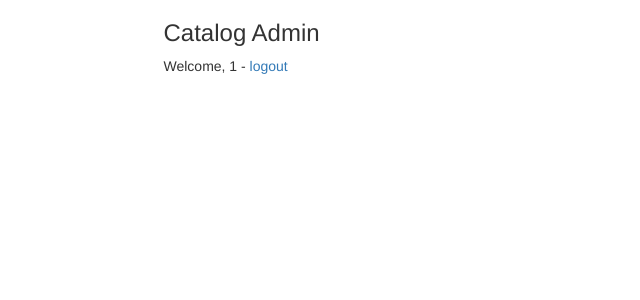
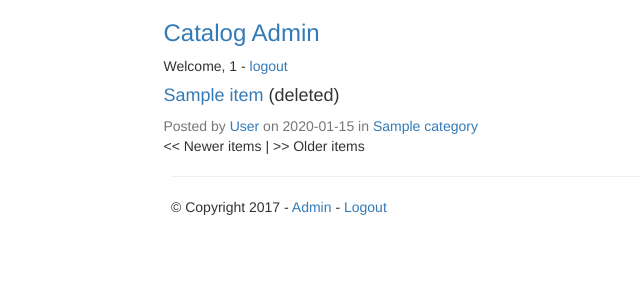
Before and after one commit to bwong199/flask_item_catalog, a Flask app: template flask_catalog/templates/catalog/admin.html in a window 1280 px wide. Shown: the top 300 px of the page, without its empty margins (199-839 px from the left). Run offline with Flask 2, Linux system fonts and the light colour scheme; the visitor is signed in with stand-in values (Sample User, id 1); the template is opened without the code that fills it: most values are stand-ins (such as "Sample title", 1, 10 or a date in 2020); parts of the project's set-up code (start-up, migrations or seed data) failed here and were passed over; some libraries are stand-ins or nearby versions.

Commit message:
Got CRUD done

```diff
--- a/flask_catalog/__init__.py
+++ b/flask_catalog/__init__.py
@@ -1,6 +1,7 @@
 from flask import Flask
 from flask.ext.sqlalchemy import SQLAlchemy
 from flask.ext.migrate import Migrate
+from flaskext.markdown import Markdown
 
 app = Flask(__name__)
 app.config.from_object('settings')
@@ -8,5 +9,8 @@ db = SQLAlchemy(app)
 
 # migrations
 migrate = Migrate(app, db)
+
+# Markdown
+Markdown(app)
 from catalog import views
 from author import views
--- a/flask_catalog/author/models.py
+++ b/flask_catalog/author/models.py
@@ -8,6 +8,8 @@ class Author(db.Model):
 	password = db.Column(db.String(60))
 	is_author = db.Column(db.Boolean)
 
+	items = db.relationship('Item', backref='author', lazy='dynamic')
+
 	def __init__(self, fullname, email, username, password, is_author=False):
 		self.fullname = fullname
 		self.email = email
--- a/flask_catalog/catalog/models.py
+++ b/flask_catalog/catalog/models.py
@@ -24,6 +24,7 @@ class Item(db.Model):
 	publish_date = db.Column(db.DateTime)
 	live = db.Column(db.Boolean)
 	category_id = db.Column(db.Integer, db.ForeignKey('category.id'))
+	category= db.relationship('Category', backref=db.backref('items', lazy='dynamic'))
 
 	def __init__(self, catalog, author, title, description, category, slug=None, publish_date=None, live=True):
 		self.catalog_id = catalog.id
@@ -49,4 +50,4 @@ class Category(db.Model):
 		self.title = title
 
 	def __repr__(self):
-		return '<Category %r>' % self.title
+		return self.title
--- a/flask_catalog/catalog/views.py
+++ b/flask_catalog/catalog/views.py
@@ -1,25 +1,32 @@
 from flask_catalog import app
 from flask import render_template, redirect, flash, url_for, session, abort
-from catalog.form import SetupForm
+from catalog.form import SetupForm, ItemForm
 from flask_catalog import db
 from author.models import Author
-from catalog.models import Catalog
-from author.decorators import login_required
+from catalog.models import Catalog, Item, Category
+from author.decorators import login_required, author_required
 import bcrypt
+from slugify import slugify
+
+POSTS_PER_PAGE = 5
 
 @app.route('/')
 @app.route('/index')
-def index():
-	catalogs  = Catalog.query.count()
-	if catalogs == 0:
+@app.route('/index/<int:page>')
+def index(page=1):
+	catalog  = Catalog.query.first()
+	if not catalog:
 		return redirect(url_for('setup'))
-	return 'Hello World!'
+	items = Item.query.filter_by(live=True).order_by(Item.publish_date.desc()).paginate(page, POSTS_PER_PAGE, False)
+	return render_template('catalog/index.html', catalog = catalog, items = items)
 
 @app.route('/admin')
-@login_required
-def admin():
+@app.route('/admin/<int:page>')
+@author_required
+def admin(page=1):
 	if session.get('is_author'):
-		return render_template('catalog/admin.html')
+		items = Item.query.order_by(Item.publish_date.desc()).paginate(page, POSTS_PER_PAGE, False)
+		return render_template('catalog/admin.html', items = items)
 	else:
 		abort(403)
 
@@ -58,7 +65,61 @@ def setup():
 			error = "Error creating catalog"
 	return render_template('catalog/setup.html', form=form)
 
-@app.route('/item')
-@login_required
+@app.route('/items', methods=('GET', 'POST'))
+@author_required
 def post():
-	return 'CATALOG POST'
+	form = ItemForm()
+	if form.validate_on_submit():
+		if form.new_category.data:
+			new_category = Category(form.new_category.data)
+			db.session.add(new_category)
+			db.session.flush()
+			category = new_category
+		elif form.category.data:
+			category_id = form.category.get_pk(form.category.data)
+			category = Category.query.filter_by(id=category_id).first()
+		else:
+			category = None
+		catalog = Catalog.query.first()
+		author = Author.query.filter_by(username=session['username']).first()
+		title = form.title.data
+		description = form.description.data
+		slug = slugify(title)
+		item = Item(catalog, author, title, description, category, slug)
+		db.session.add(item)
+		db.session.commit()
+		return redirect(url_for('article', slug=slug))
+	print("REDIRECT")
+	return render_template('catalog/items.html', form=form, action="new")
+
+@app.route('/article/<slug>')
+def article(slug):
+	item = Item.query.filter_by(slug=slug).first_or_404()
+	return render_template('catalog/article.html', item = item)
+
+@app.route('/edit/<int:item_id>', methods=('GET', 'POST'))
+@author_required
+def edit(item_id):
+	item = Item.query.filter_by(id=item_id).first_or_404()
+	form = ItemForm(obj=item)
+	print(form)
+	if form.validate_on_submit():
+		form.populate_obj(item)
+		print(form.validate_on_submit())
+		if form.new_category.data:
+			new_category = Category(form.new_category.data)
+			db.session.add(new_category)
+			db.session.flush()
+			post.category = new_category
+		db.session.commit()
+		return redirect(url_for('article', slug=item.slug))
+	return render_template('catalog/items.html', form=form, item=item, action="edit")
+
+@app.route('/delete/<int:item_id>')
+@author_required
+def delete(item_id):
+	item = Item.query.filter_by(id=item_id).first_or_404()
+	item.live = False
+	db.session.commit()
+	flash('Item deleted')
+	return redirect('/admin')
--- a/flask_catalog/templates/base.html
+++ b/flask_catalog/templates/base.html
@@ -11,7 +11,20 @@
 <body>
 	<div class="container">
 		{% block content %}{% endblock %}
+
+		<div class="col-md-offset-3 col-md-6">
+			<hr>
+			<footer>
+				&copy; Copyright 2017
+				{% if session.get('is_author') %} - <a href="{{ url_for('admin') }}"> Admin</a>{% endif %}
+				{% if session.get('username') %} - <a href="{{ url_for('logout') }}"> Logout </a>
+				{% else %} - <a href="{{ url_for('login') }}">
+				{% endif %}
+			</footer>
+		</div>
 	</div>
+
+
 
 	<!-- jQuery for Bootstrap -->
 	<script src="https://ajax.googleapis.com/ajax/libs/jquery/3.2.1/jquery.min.js"></script>
--- a/flask_catalog/templates/catalog/admin.html
+++ b/flask_catalog/templates/catalog/admin.html
@@ -5,7 +5,7 @@
 {% block content %}
 <div class="row">
 	<div class="col-md-offset-3 col-md-6">
-		<h3>Catalog Admin</h3>
+		<h3><a href="{{ url_for('admin') }}"> Catalog Admin </a></h3>
 
 		{% with messages = get_flashed_messages() %}
 		{% if messages %}
@@ -22,6 +22,48 @@
 		<P>
 			Welcome, {{ session.username }} - <a href="{{ url_for('logout') }}">logout</a>
 		</P>
+
+		<div class="post-list">
+			{% for item in items.items %}
+				<div class="post-item">
+					<h4>
+						<a href="{{ url_for('article', slug = item.slug) }}">
+							{{ item.title }}
+						</a>
+						{% if not item.live %}(deleted){% endif %}
+					</h4>
+					<div class="text-muted">
+						Posted by
+							<a href="{{ item.author.fullname }}">
+								{{ item.author.fullname }}
+							</a>
+							on
+								{{ item.publish_date.strftime('%Y-%m-%d') }}
+							in
+							<a href="#">
+								{{ item.category.title }}
+							</a>
+					</div>
+				</div>
+			{% endfor %}
+		</div>
+
+		<div class="post-paginate">
+			{% if items.has_prev %}
+				<a href="{{ url_for('admin', page=items.prev_num) }}">
+					&lt; &lt; Newer items
+				</a>
+			{% else %}
+				&lt;&lt; Newer items
+			{% endif %} |
+			{% if items.has_next %}
+				<a href="{{ url_for('admin', page=items.next_num) }}">
+					Older items &gt; &gt;
+				</a>
+			{% else %}
+				&gt;&gt; Older items
+			{% endif %}
+		</div>
 	</div>
 </div>
 {% endblock %}
```
Also changed, not shown: flask_catalog/author/decorators.py (+9 -1 lines), flask_catalog/author/views.py (+2 -7 lines), flask_catalog/catalog/form.py (+15 -1 lines), flask_catalog/templates/catalog/article.html (added, +32 -0 lines), flask_catalog/templates/catalog/index.html (added, +58 -0 lines), flask_catalog/templates/catalog/items.html (added, +39 -0 lines).
